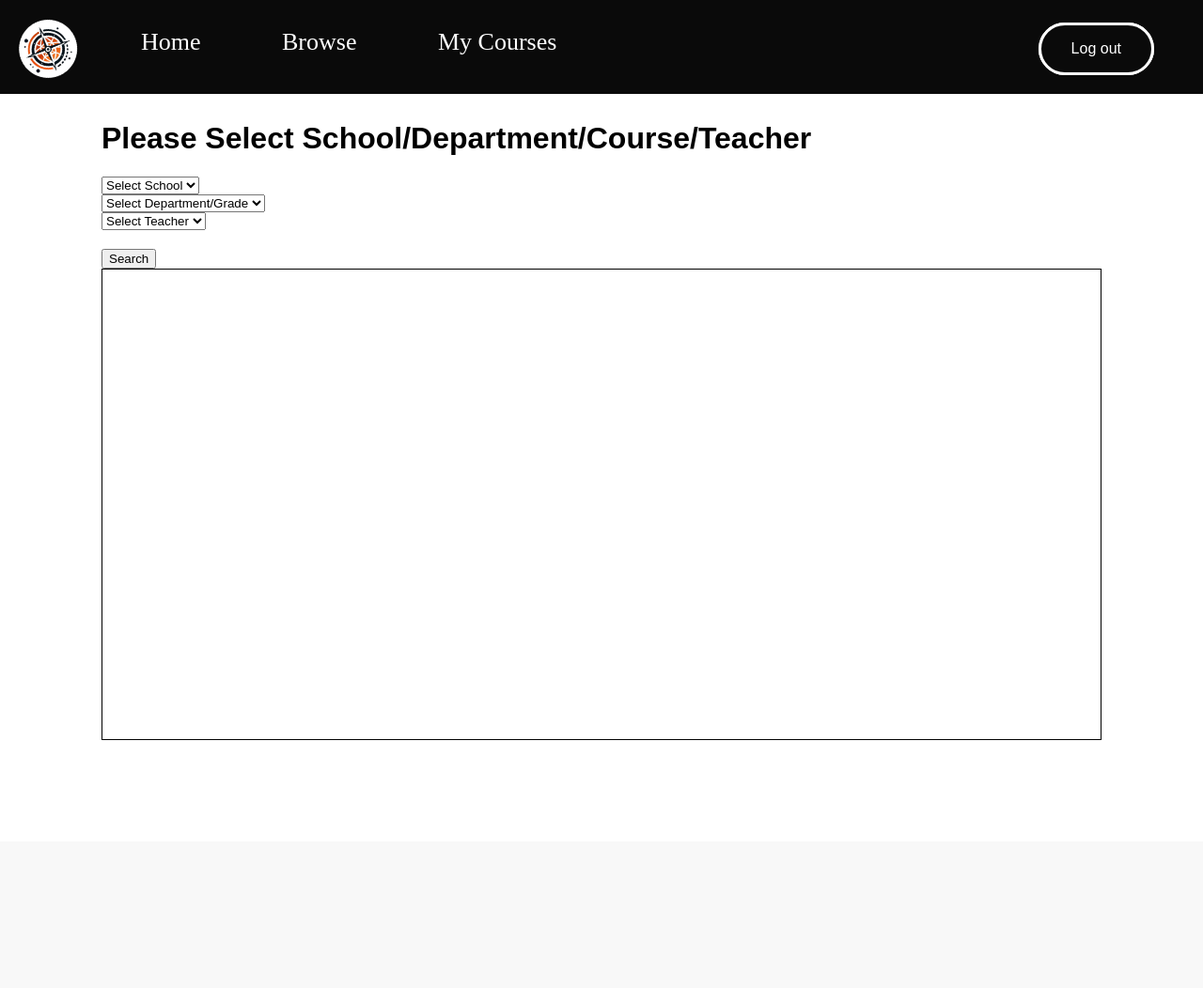
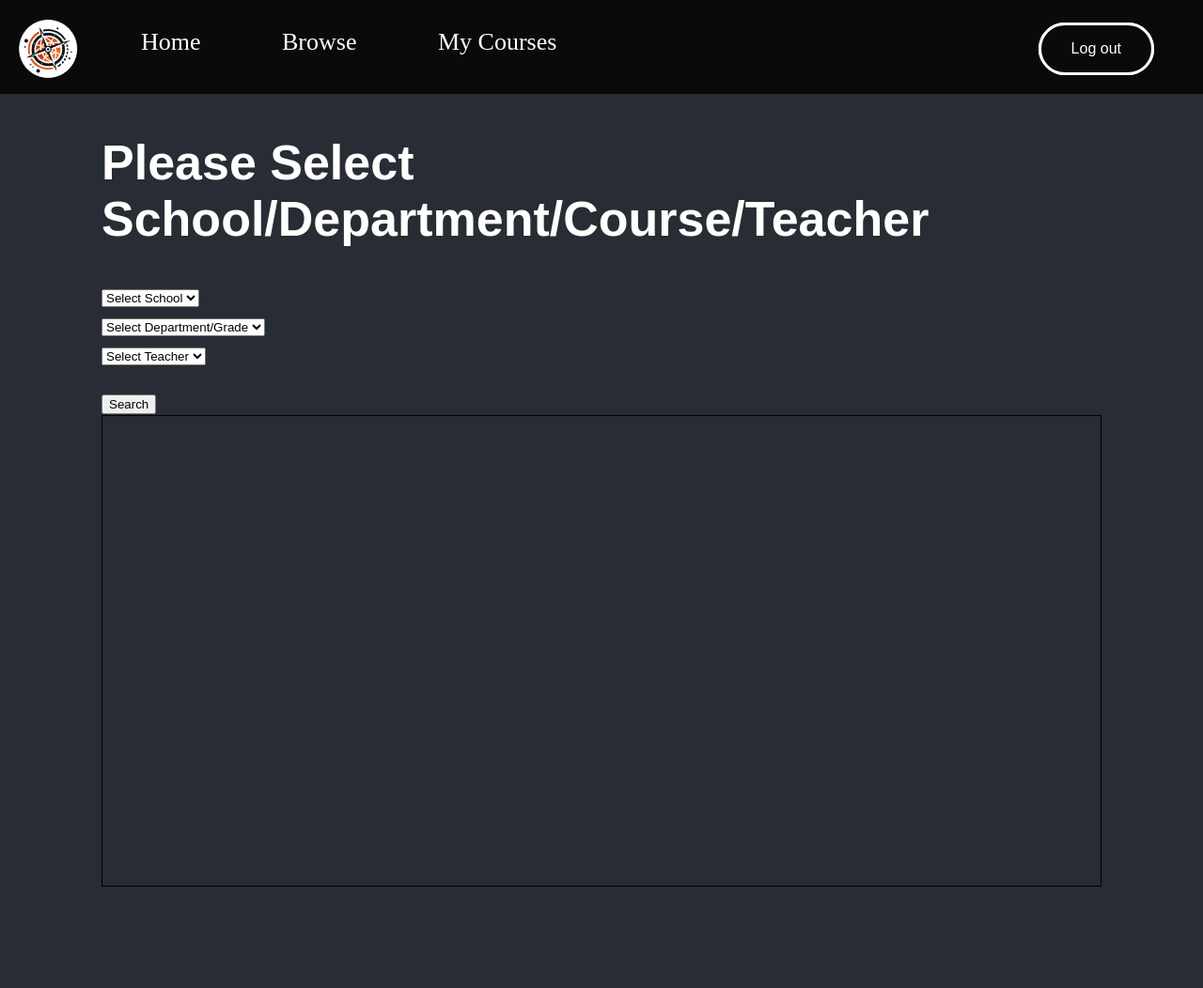
Before and after one commit to SevenHillsSchool/CourseCompass2, a Flask app: page /browse in a window 1280 px wide. Shown: the whole page at 94% size. Before the commit the page ends 788 px from the top, so only its background shows below. Run offline with Flask 3, Linux system fonts and the light colour scheme; data that the repository does not hold is empty.

Commit message:
Worked on css

```diff
--- a/static/styling/Browse.css
+++ b/static/styling/Browse.css
@@ -1,3 +1,14 @@
+.Home-header {
+    background-color: #282c34;
+    min-height: 100vh;
+    display: flex;
+    flex-direction: column;
+    align-items: center;
+    justify-content: center;
+    font-size: calc(10px + 2vmin);
+    color: white;
+}
+
 .thing {
     overflow-y: auto; /* Enables vertical scrolling */
     overflow-x: hidden; /* Prevents horizontal scrolling */
--- a/templates/Browse.html
+++ b/templates/Browse.html
@@ -107,7 +107,7 @@
     });
   </script>
 </head>
-<body>
+<body class="Home-header">
   {% include "NavigationBar.html" %}
   <div style="padding: 100px; font-family: Arial, sans-serif;">
     <h1>Please Select School/Department/Course/Teacher</h1>
--- a/templates/Home.html
+++ b/templates/Home.html
@@ -8,7 +8,7 @@
         {% include "NavigationBar.html" %}
         <div class="Home">
         <header class="Home-header">
-            <h1>Welcome to CourseCompass!</h1>
+            <h1>Welcome to Course Compass!</h1>
             <button class="Google" type="button" onclick="signIn()">Sign in with Google</button>
         </header>
         </div>
```
